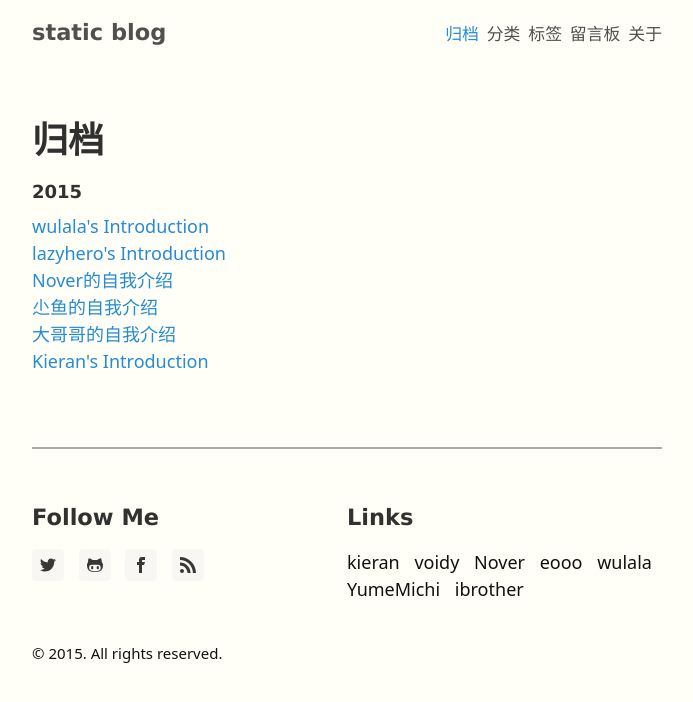
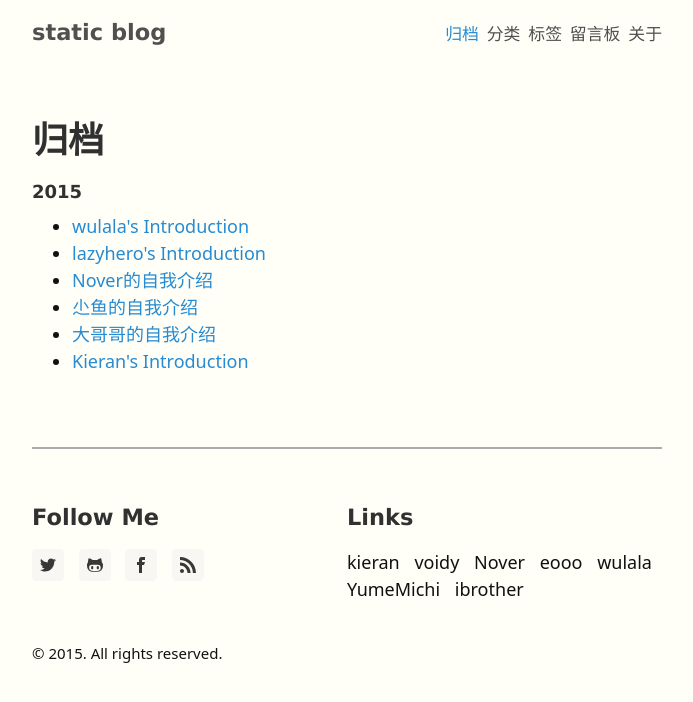
Before and after one commit to staticblog/staticblog.github.io, a Jekyll site: the page built from archive.html, in a window 1280 px wide. Shown: the top 702 px of the page, without its empty margins (293-986 px from the left). Built offline with Jekyll 4.4.1, drawn with Linux system fonts in a browser that asks for light colours.

Commit message:
fix ul list-style

```diff
--- a/_sass/_layout.scss
+++ b/_sass/_layout.scss
@@ -15,7 +15,7 @@ footer {
 }
 
 /*Footer*/
-ul,li {
+ul.links {
     list-style: none;
     margin: 0;
     padding: 0;
```
